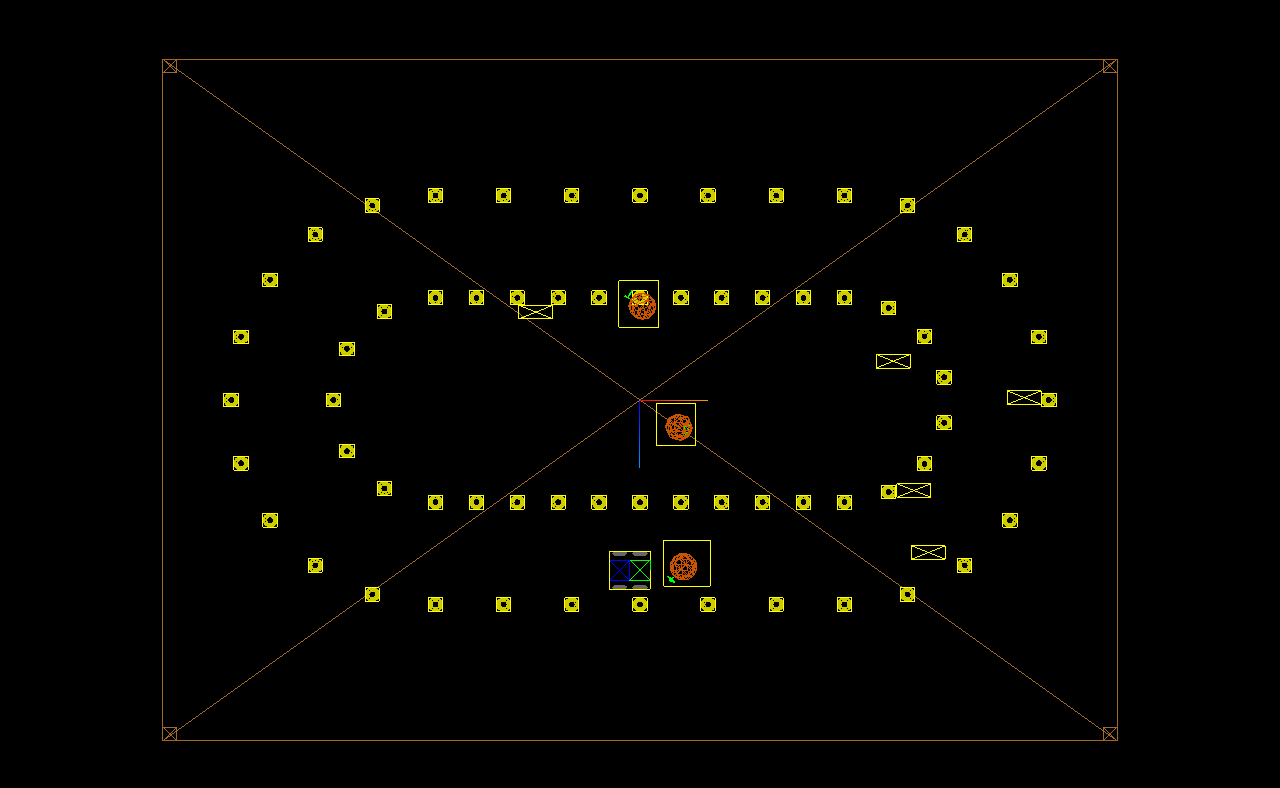
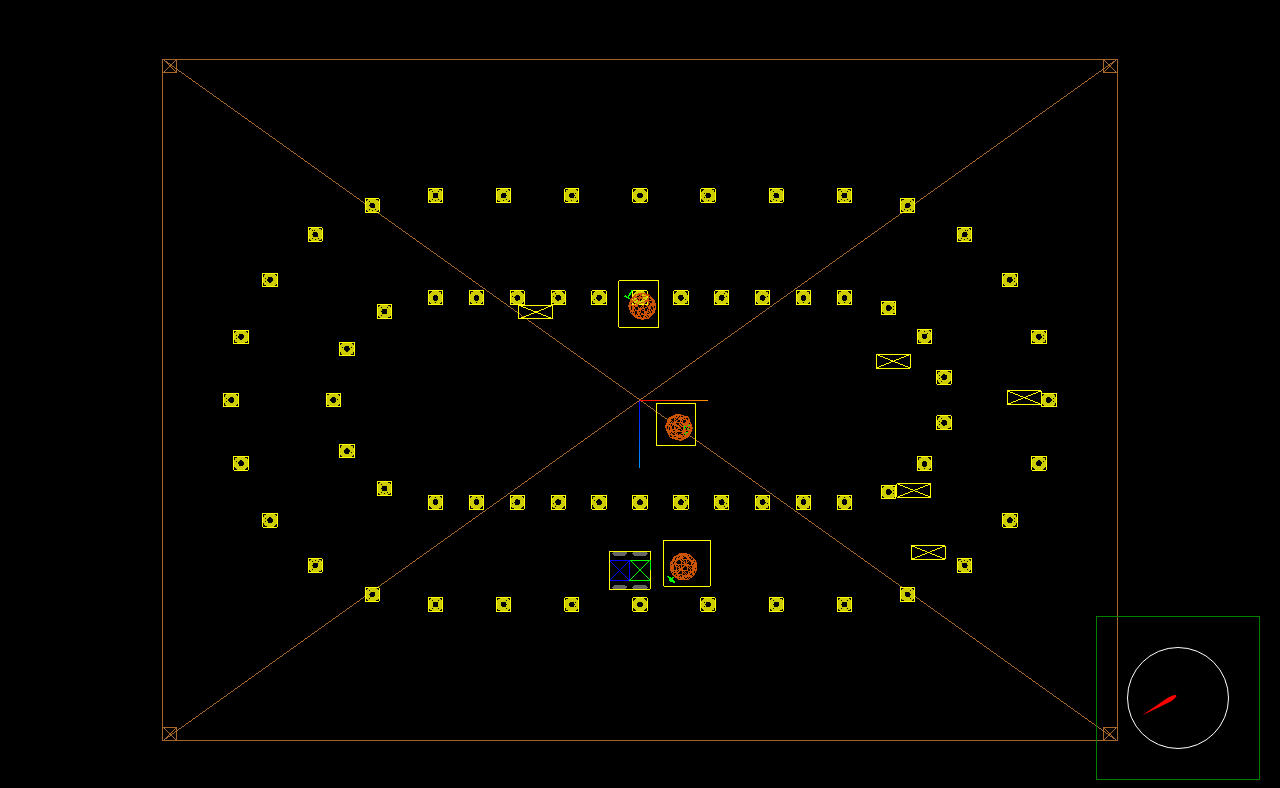
Before and after one commit to xipasduarte/ist-cg, a website with bundled scripts: page index.html in a window 1280 px wide. Built offline with nearby package versions, Linux system fonts and the light colour scheme; animation ran at ten frames a second.

Commit message:
Speed meter.

```diff
--- a/index.html
+++ b/index.html
@@ -14,9 +14,41 @@
 				height: 100%;
 				overflow: hidden;
 			}
+			.controls {
+				border: 1px solid green;
+				position: fixed;
+				bottom: 0;
+				right: 0;
+				padding: 10px;
+				margin: 20px;
+				color: white;
+				display: flex;
+			}
+			.control {
+				width: 100px;
+				height: 100px;
+				margin: 20px;
+				border-radius: 50%;
+				border: 1px solid white;
+				position: relative;
+			}
+			.control span {
+				border-width: 3px 0 3px 40px;
+				border-style: solid;
+				border-color: transparent transparent transparent red;
+				border-radius: 50%;
+				position: absolute;
+				top: 50%;
+				left: 50%;
+				transform-origin: 0 0;
+			}
 		</style>
 	</head>
 	<body>
+		<div id="controls" class="controls">
+			<div class="control"><span id="speed" class="arrow"></span></div>
+		</div>
+
 		<script src="public/app.js"></script>
 	</body>
 </html>
--- a/src/scripts/app.js
+++ b/src/scripts/app.js
@@ -4,6 +4,7 @@ import treatCollision from './treatCollision';
 import updateCarPosition from './updateCarPosition';
 import updateOrangePosition from './updateOrangePosition';
 import updateCheerioPosition from './updateCheerioPosition';
+import updateControls from './updateControls';
 
 window.game = new Game();
 
@@ -26,6 +27,8 @@ const animate = () => {
 	updateOrangePosition(delta);
 	updateCheerioPosition(delta);
 
+	updateControls();
+
 	renderer.render(scene, camera);
 };
 
--- a/src/scripts/updateCarPosition.js
+++ b/src/scripts/updateCarPosition.js
@@ -74,8 +74,9 @@ const updateSpeedPosition = (car, delta) => {
  */
 const updateRotationPosition = (car, delta) => {
   const direction = car.state.left ? 1 : -1;
+  const mirror = car.state.speed < 0 ? -1 : 1;
   const rotation = car.state.speed === 0 ? 0 : 2.5;
-  car.rotateY(direction * rotation * delta);
+  car.rotateY(mirror * direction * rotation * delta);
 
   // Turn wheels to match rotation.
   if (
--- /dev/null
+++ b/src/scripts/updatecontrols.js
@@ -0,0 +1,6 @@
+export default () => {
+    const car = window.scene.getObjectByName('car');
+    const speedControl = document.getElementById('speed');
+
+    speedControl.style.transform = "rotate(" + (Math.abs(Math.floor(car.state.speed)) * 240 / 50 - 210) + "deg)";
+};
```
